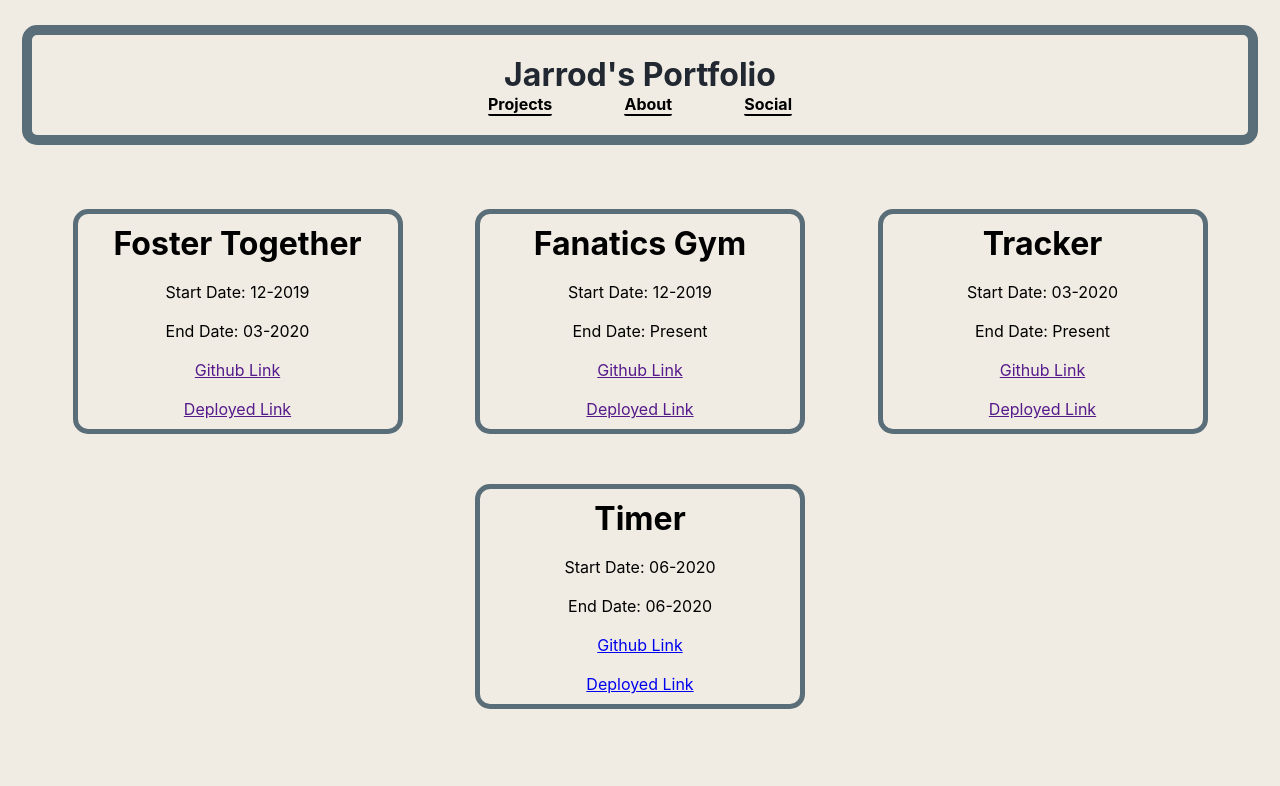
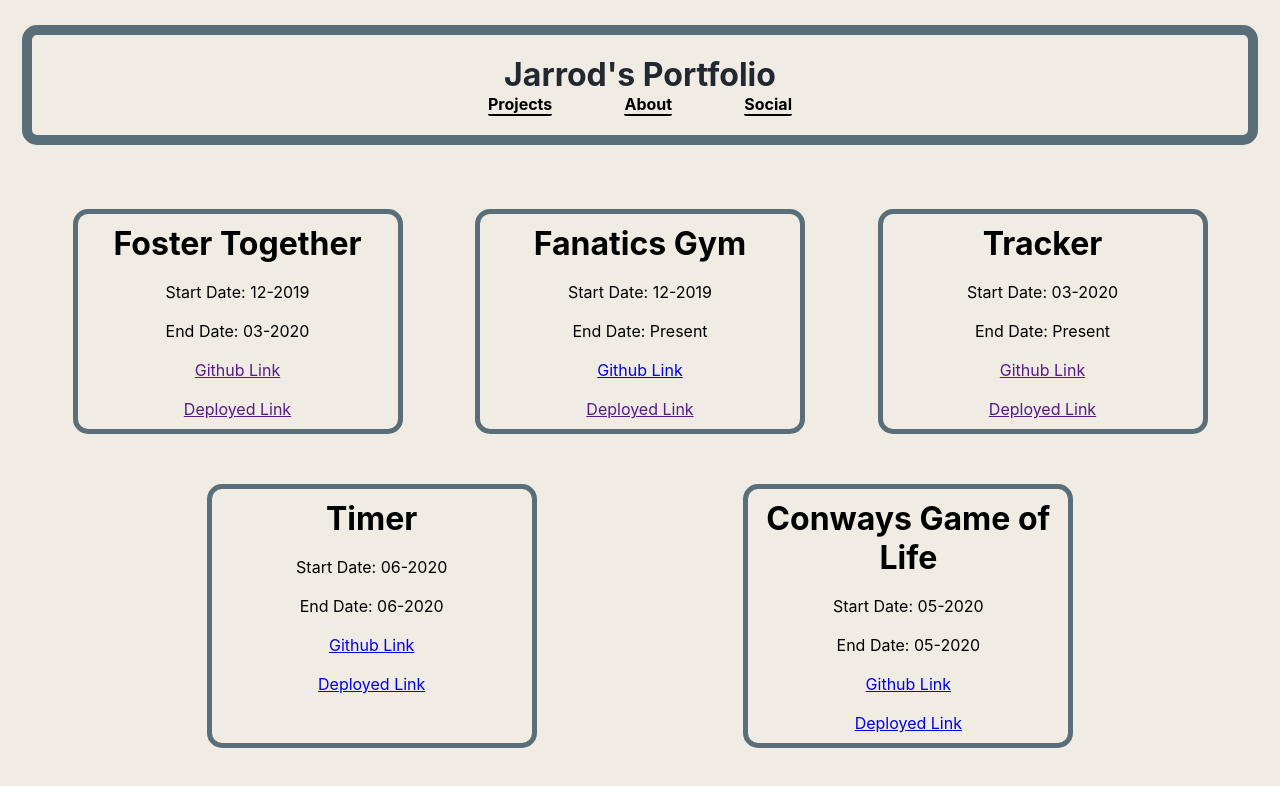
Before and after one commit to jarrod847/Portfolio, a React (Create React App) app: page /projects in a window 1280 px wide. Shown: the top 786 px of the page. Built offline with nearby package versions, Linux system fonts and the light colour scheme.

Commit message:
added another project

```diff
--- a/src/Components/projects/data.js
+++ b/src/Components/projects/data.js
@@ -11,7 +11,7 @@ export const data = [
     start: "12-2019",
     end: "Present",
     deployed: "",
-    github: "",
+    github: "https://github.com/Fanatics-Gym/Front-End",
   },
   {
     project: "Tracker",
@@ -27,4 +27,11 @@ export const data = [
     deployed: "https://timer-two.vercel.app/",
     github: "https://github.com/jarrod847/timer",
   },
+  {
+    project: "Conways Game of Life",
+    start: "05-2020",
+    end: "05-2020",
+    deployed: "https://gameoflife-jarrodskahill.now.sh/",
+    github: "https://github.com/jarrod847/GameOfLife",
+  },
 ];
```
